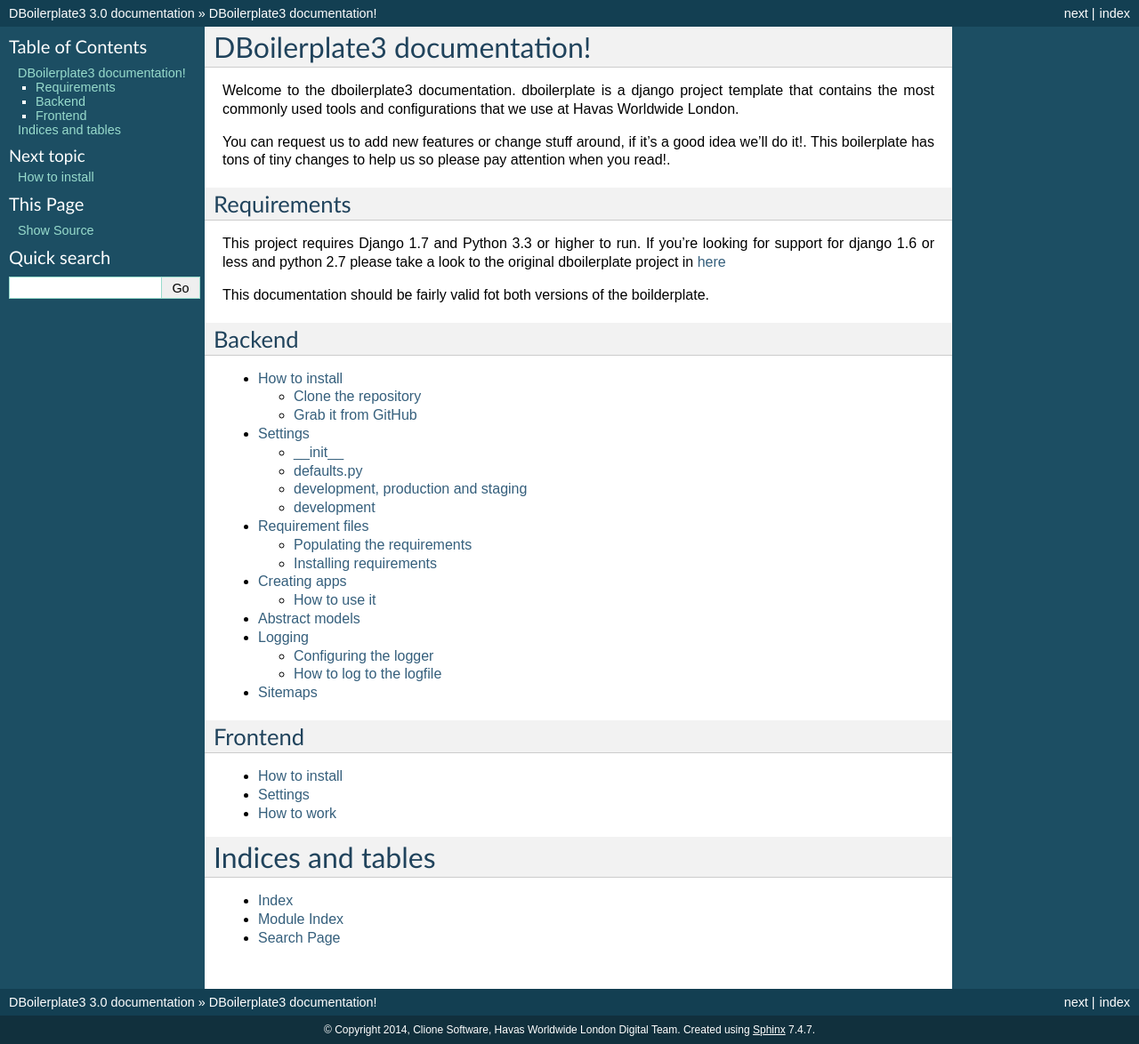
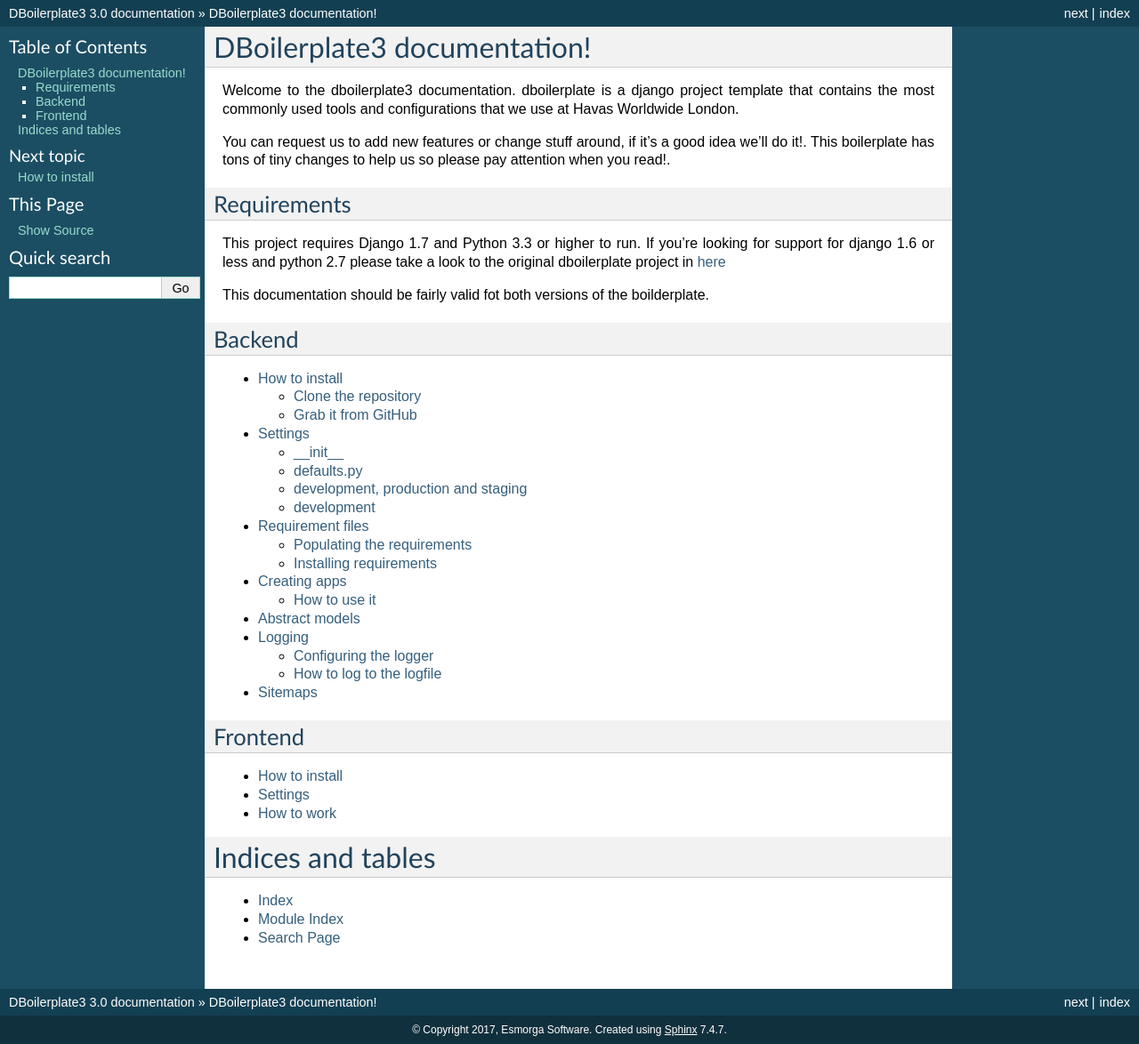
Before and after one commit to gitter-badger/dboilerplate3, a Sphinx documentation site: the page built from docs/source/index.rst, in a window 1280 px wide. Shown: the whole page at 89% size. Built offline with Sphinx 7.4.7, drawn with Linux system fonts in a browser that asks for light colours.

Commit message:
Change company to Esmorga

```diff
--- a/docs/source/conf.py
+++ b/docs/source/conf.py
@@ -44,7 +44,7 @@
 
 # General information about the project.
 project = u'DBoilerplate3'
-copyright = u'2014, Clione Software, Havas Worldwide London Digital Team'
+copyright = u'2017, Esmorga Software'
 
 # The version info for the project you're documenting, acts as replacement for
 # |version| and |release|, also used in various other places throughout the
```
Also changed, not shown: README.md (+1 -1 lines).
